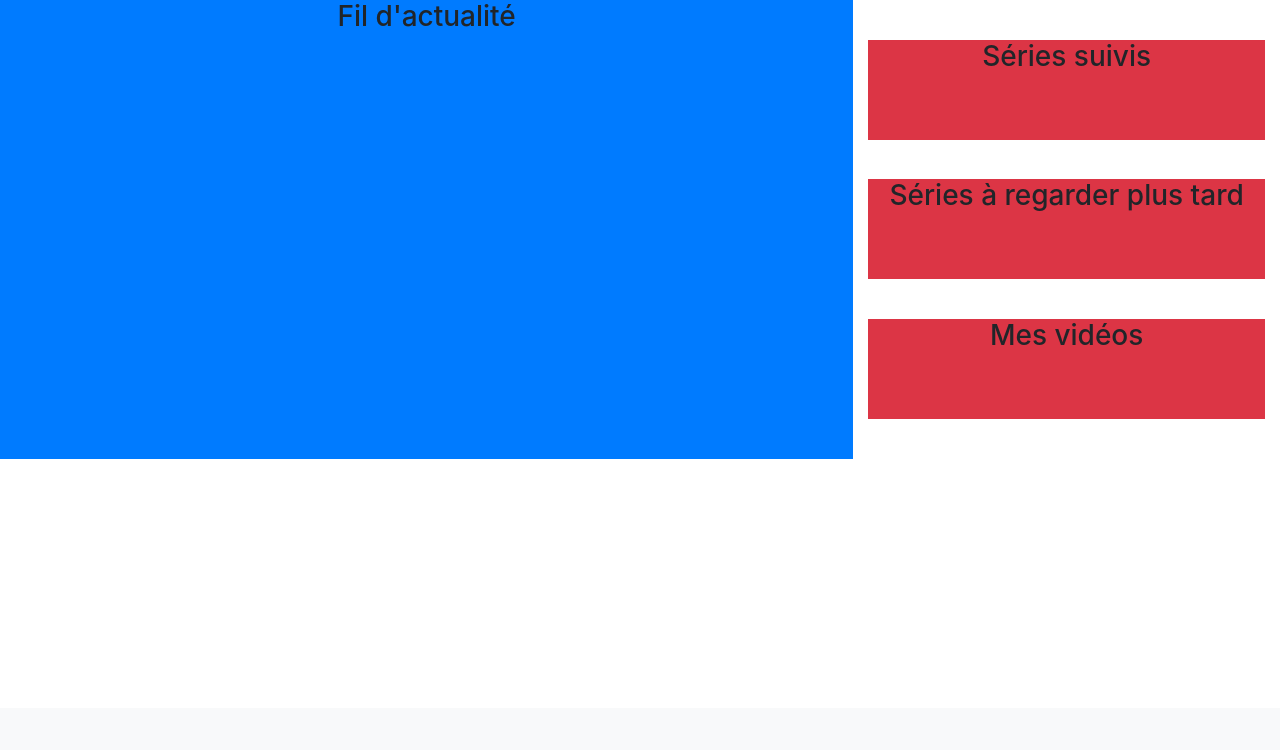
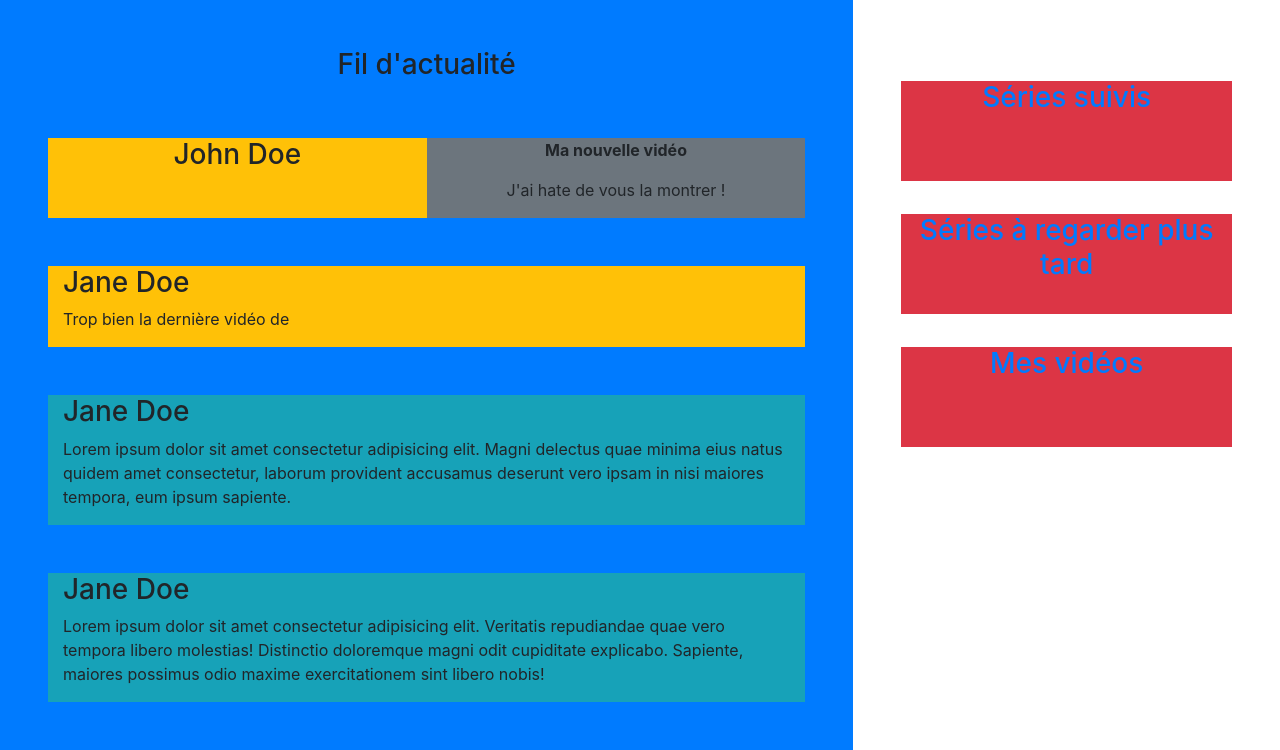
Before and after one commit to BalthPa/BAP-Crealinx-Web, a PHP site: page / in a window 1280 px wide. Shown: the part 92-842 px from the top of the page. Before the commit the page ends 551 px from the top, so only its background shows below. Run offline with PHP 8.4, Linux system fonts and the light colour scheme.

Commit message:
Add actuality

```diff
--- a/pages/index.php
+++ b/pages/index.php
@@ -2,21 +2,68 @@
 
 <div class='container-fluid'>
     <div class="row">
-        <div class="col-sm-8 bg-primary text-center">
-            <h3>Fil d'actualité</h3>
-            <div class="col-sm-12 bg-secondary text-center m-5"></div>
+        <div class="col-sm-8 bg-primary text-center pl-5 pr-5">
+            <div class="col-sm-12  text-center p-5">
+                <h3>Fil d'actualité</h3>
+            </div>
+            <div class="col-sm-12 bg-warning mb-5">
+                <div class="row">
+                    <div class="col-sm-6">
+                        <h3>John Doe</h3>
+                    </div>
+                    <div class="col-sm-6 bg-secondary">
+                        <p class="font-weight-bold">Ma nouvelle vidéo</p>
+                        <p>J'ai hate de vous la montrer !</p>
+                    </div>
+                </div>
+            </div>
+
+            <div class="col-sm-12 bg-warning mt-5 mb-5">
+                <div class="row">
+                    <div class="col-sm-12 text-left">
+                        <h3 >Jane Doe</h3>
+                        <p>Trop bien la dernière vidéo de</p>
+                    </div>
+                </div>
+            </div>
+
+            <div class="col-sm-12 bg-info mt-5 mb-5">
+                <div class="row">
+                    <div class="col-sm-12 text-left">
+                        <h3 >Jane Doe</h3>
+                        <p>Lorem ipsum dolor sit amet consectetur adipisicing elit. Magni delectus quae minima eius natus quidem amet consectetur, laborum provident accusamus deserunt vero ipsam in nisi maiores tempora, eum ipsum sapiente.</p>
+                    </div>
+                </div>
+            </div>
+
+            <div class="col-sm-12 bg-info mt-5 mb-5">
+                <div class="row">
+                    <div class="col-sm-12 text-left">
+                        <h3 >Jane Doe</h3>
+                        <p>Lorem ipsum dolor sit amet consectetur adipisicing elit. Veritatis repudiandae quae vero tempora libero molestias! Distinctio doloremque magni odit cupiditate explicabo. Sapiente, maiores possimus odio maxime exercitationem sint libero nobis!</p>
+                    </div>
+                </div>
+            </div>
+
+
         </div>
 
-        <div class="col-sm-4">
+        <div class="col-sm-4 p-5">
+        <a href="#">
             <div class="col-sm-12 bg-danger test text-center">
                 <h3>Séries suivis</h3>
             </div>
+        </a>
+        <a href="#">
             <div class="col-sm-12 bg-danger test text-center">
                 <h3>Séries à regarder plus tard</h3>
             </div>
+        </a>
+        <a href="#">
             <div class="col-sm-12 bg-danger test text-center">
                 <h3>Mes vidéos</h3>
             </div>
+        </a>
         </div>
     </div>
 </div>
```
